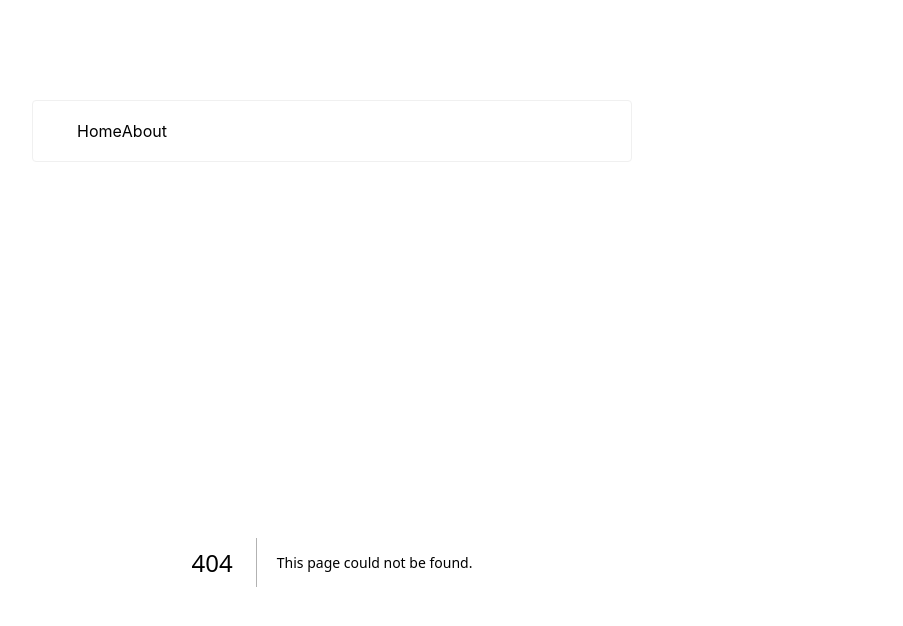
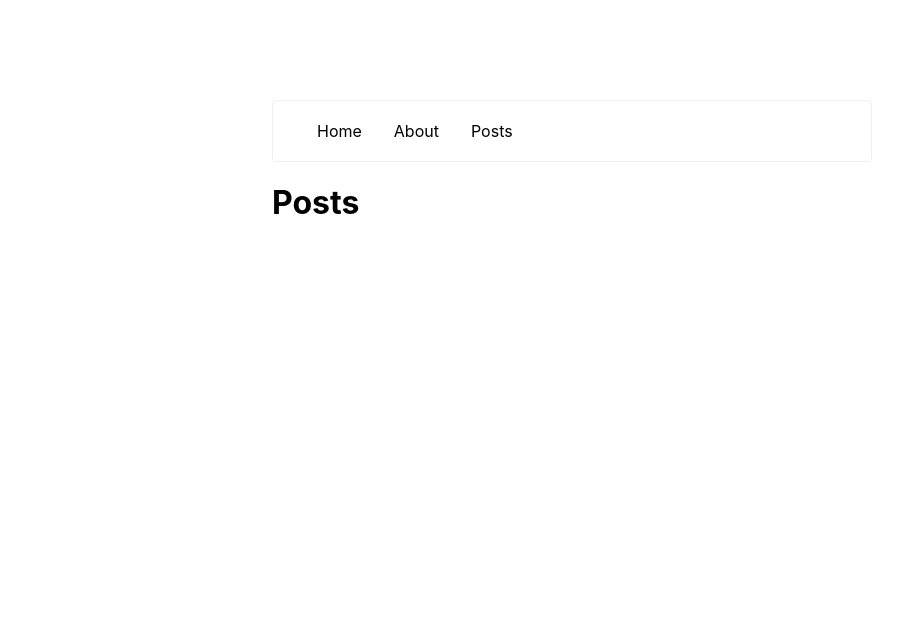
Before and after one commit to jonaas-dev/tutorial-next-js-13, a Next.js app: page /posts in a window 1280 px wide. Before the commit this address had no page. Shown: the top 626 px of the page, without its empty margins (68-971 px from the left). Built offline with nearby package versions, Linux system fonts and the light colour scheme.

Commit message:
create subpath

```diff
--- a/app/layout.js
+++ b/app/layout.js
@@ -1,5 +1,5 @@
 import '../styles/globals.css'
-import { Navigation } from './components/Navigation'
+import { Navigation } from '../components/Navigation'
 
 export default function RootLayout ({ children }) {
   return (
--- /dev/null
+++ b/app/posts/[id]/page.jsx
@@ -0,0 +1,6 @@
+export default function Post ({ params }) {
+  const { id } = params
+  return (
+    <div> Esto es un post {id} </div>
+  )
+}
--- /dev/null
+++ b/app/posts/page.jsx
@@ -0,0 +1,7 @@
+export default function PostPage () {
+  return (
+    <div>
+      <h1>Posts</h1>
+    </div>
+  )
+}
--- a/app/components/Navigation.jsx
+++ b/components/Navigation.jsx
@@ -9,6 +9,10 @@ const links = [
   {
     label: 'About',
     route: '/about'
+  },
+  {
+    label: 'Posts',
+    route: '/posts'
   }
 ]
 
--- a/app/components/Navigation.module.css
+++ b/components/Navigation.module.css
@@ -7,4 +7,10 @@
 .navigation {
     display: flex;
     list-style: none;
+    gap: 32px
 }
+
+.navigation a:hover {
+    color: #000000;
+    text-decoration: underline;
+}
```
